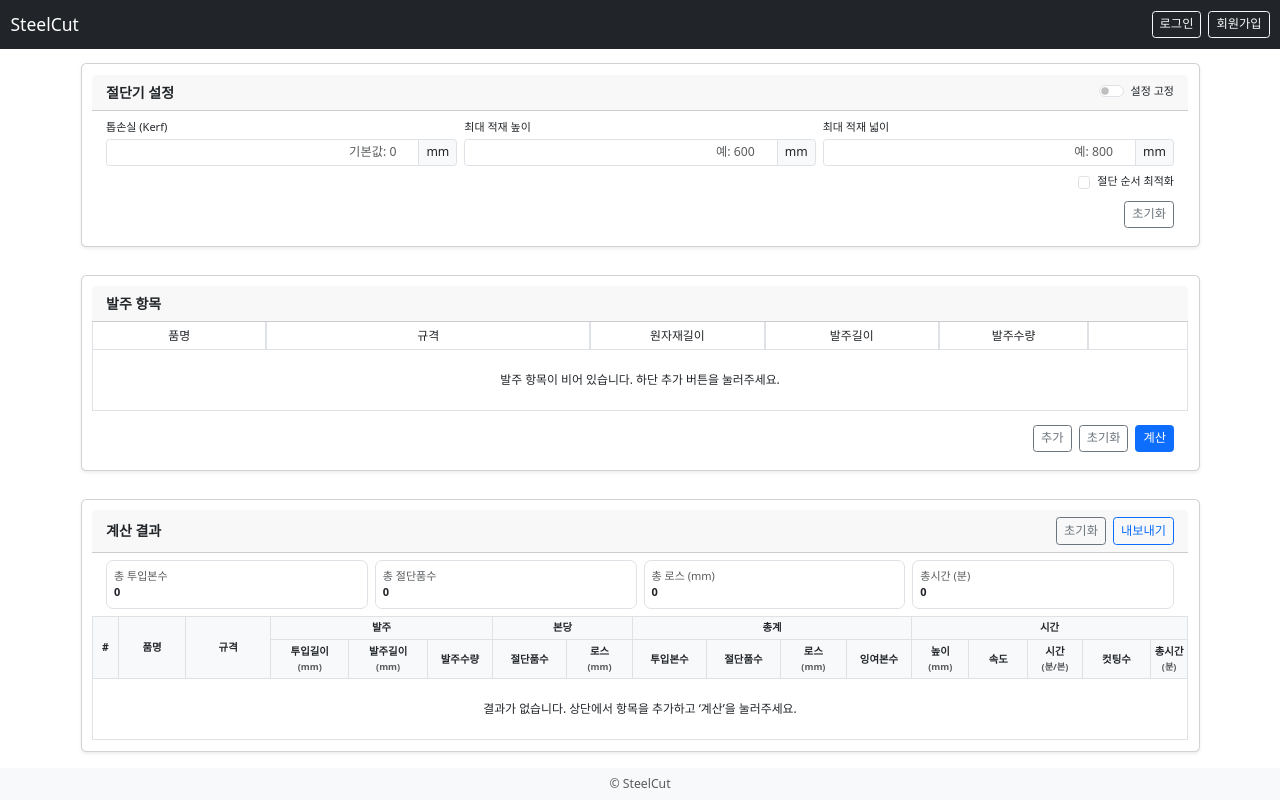
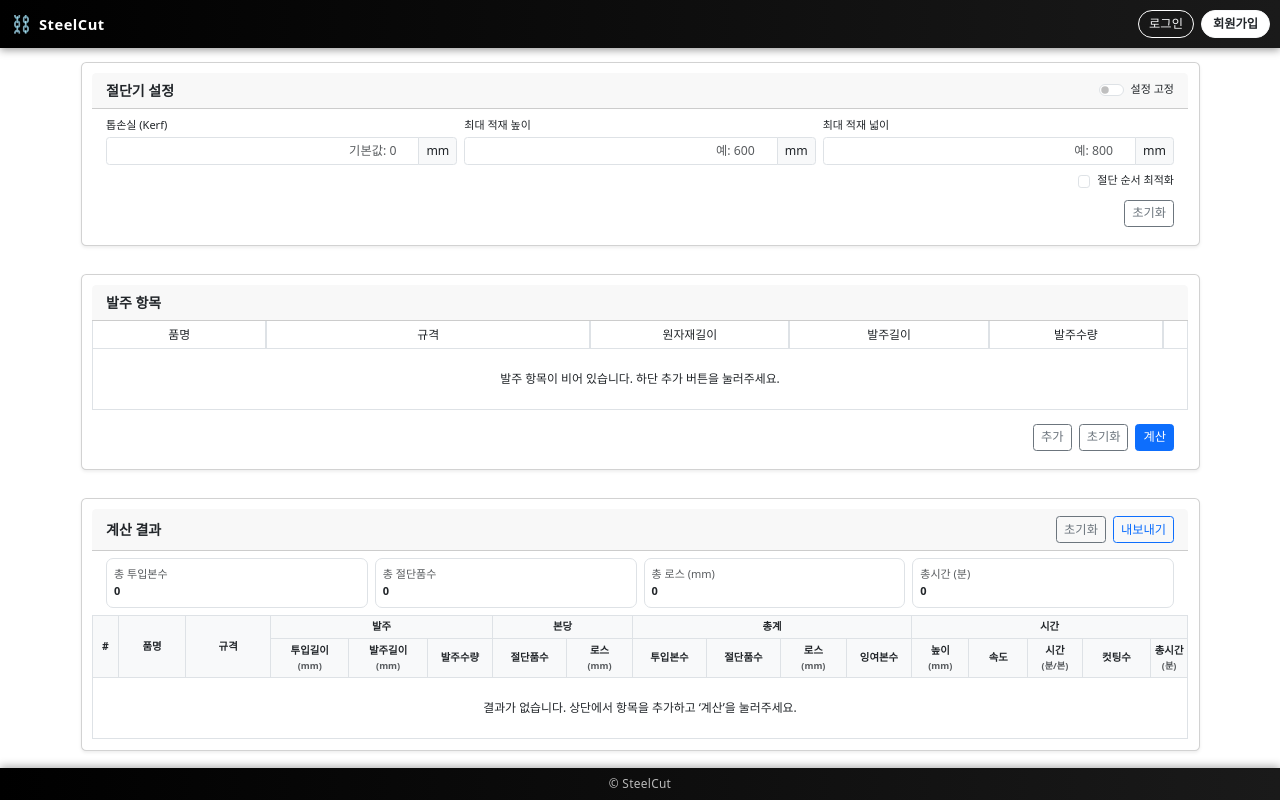
Before and after one commit to FrozenInclude/SteelCut, a plain HTML site: page frontend/index.html in a window 1280 px wide. Drawn offline with nearby package versions, Linux system fonts and the light colour scheme.

Commit message:
style: 헤더·푸터 다크 테마 및 호버 효과 적용

```diff
--- a/frontend/css/style.css
+++ b/frontend/css/style.css
@@ -8,10 +8,14 @@ body {
 }
 
 /* 1) main이 키 커지는 거 막기 (기존 flex:1 덮어쓰기) */
-main { flex: 0 0 auto; }
+main {
+  flex: 0 0 auto;
+}
 
 /* 2) 푸터를 자동으로 아래로 밀기 */
-footer { margin-top: auto; }
+footer {
+  margin-top: auto;
+}
 
 /* 카드 전체 축소 느낌 */
 .card {
@@ -28,7 +32,7 @@ footer { margin-top: auto; }
 /* sticky thead 안정화 */
 .input-table {
   border-collapse: separate; /* <- 유지 */
-  border-spacing: 0;         /* 간격 0으로 */
+  border-spacing: 0; /* 간격 0으로 */
 }
 
 /* 헤더 고정 + 하단선 가짜로 */
@@ -41,7 +45,9 @@ footer { margin-top: auto; }
 .input-table thead::after {
   content: "";
   position: absolute;
-  left: 0; right: 0; bottom: 0;
+  left: 0;
+  right: 0;
+  bottom: 0;
   height: 1px;
   background: #dee2e6; /* 헤더 하단선 */
 }
@@ -49,8 +55,8 @@ footer { margin-top: auto; }
 /* 본문 셀 구분선 복구 */
 .input-table tbody th,
 .input-table tbody td {
-  border-bottom: 1px solid #dee2e6;  /* 행 구분선 */
-  background: #fff;                  /* 겹침 방지 */
+  border-bottom: 1px solid #dee2e6; /* 행 구분선 */
+  background: #fff; /* 겹침 방지 */
 }
 
 /* 테이블 헤더 고정 */
@@ -71,8 +77,78 @@ footer { margin-top: auto; }
 }
 
 /* 결과 테이블 공통 */
-.result-table-wrapper { overflow-x: auto; }
-.result-table { font-size: 0.85rem; }
+.result-table-wrapper {
+  overflow-x: auto;
+}
+.result-table {
+  font-size: 0.85rem;
+}
 
 /* 2단 헤더 스티키(높이값은 환경에 맞게 조정) */
-.result-table thead th { position: sticky; z-index: 2; background-color: #f8f9fa; }
+.result-table thead th {
+  position: sticky;
+  z-index: 2;
+  background-color: #f8f9fa;
+}
+
+/* 헤더 전체 */
+.sc-header .navbar {
+  background: linear-gradient(90deg, #000000, #1a1a1a);
+  box-shadow: 0 2px 8px rgba(0, 0, 0, 0.4);
+}
+
+/* 로고 아이콘 */
+.sc-logo {
+  font-size: 1.2rem;
+  display: inline-block;
+}
+
+/* 브랜드 텍스트 */
+.sc-header .navbar-brand {
+  color: #fff;
+  font-size: 1.05rem;
+  letter-spacing: 0.5px;
+}
+
+/* 네비게이션 버튼 스타일 */
+.sc-header .btn {
+  border-radius: 20px;
+  padding: 0.25rem 0.75rem;
+  transition: all 0.2s ease-in-out;
+}
+
+/* 로그인 버튼: 테두리 흰색 */
+.sc-header .btn-outline-light {
+  border-color: #fff;
+}
+
+/* 회원가입 버튼: 흰색 배경 + 어두운 글씨 */
+.sc-header .btn-light {
+  background-color: #fff;
+  color: #000;
+}
+
+/* 호버 효과 */
+.sc-header .btn-outline-light:hover {
+  background-color: #fff;
+  color: #000;
+}
+.sc-header .btn-light:hover {
+  background-color: #f1f1f1;
+}
+
+/* 푸터 스타일 */
+footer.sc-footer {
+  background: linear-gradient(90deg, #000000, #1a1a1a);
+  color: #bbb;
+  font-size: 0.85rem;
+  letter-spacing: 0.3px;
+  padding: 0.5rem 0;
+  box-shadow: 0 -2px 8px rgba(0, 0, 0, 0.3);
+}
+
+/* 텍스트 hover 시 은은한 밝기 */
+footer.sc-footer:hover {
+  color: #fff;
+  transition: color 0.3s ease-in-out;
+}
--- a/frontend/index.html
+++ b/frontend/index.html
@@ -16,15 +16,44 @@
 
   <body>
     <!-- 네비게이션 바 -->
-    <nav class="navbar navbar-expand-lg navbar-dark bg-dark py-2">
-      <div class="container-fluid">
-        <a class="navbar-brand fs-5" href="#">SteelCut</a>
-        <div class="d-flex">
-          <button class="btn btn-outline-light btn-sm me-2">로그인</button>
-          <button class="btn btn-outline-light btn-sm">회원가입</button>
+    <header class="sc-header sticky-top">
+      <nav class="navbar navbar-expand-lg navbar-dark bg-dark py-2">
+        <div class="container-fluid">
+          <!-- Brand -->
+          <a class="navbar-brand d-flex align-items-center" href="#">
+            <span class="sc-logo me-2">⛓️</span>
+            <span class="fw-bold">SteelCut</span>
+          </a>
+
+          <!-- Toggler -->
+          <button
+            class="navbar-toggler"
+            type="button"
+            data-bs-toggle="collapse"
+            data-bs-target="#scNav"
+            aria-controls="scNav"
+            aria-expanded="false"
+            aria-label="토글"
+          >
+            <span class="navbar-toggler-icon"></span>
+          </button>
+
+          <!-- Right: links + actions -->
+          <div class="collapse navbar-collapse" id="scNav">
+            <ul class="navbar-nav ms-auto align-items-lg-center">
+              <li class="nav-item me-2">
+                <button class="btn btn-outline-light btn-sm">로그인</button>
+              </li>
+              <li class="nav-item">
+                <button class="btn btn-light btn-sm text-dark fw-semibold">
+                  회원가입
+                </button>
+              </li>
+            </ul>
+          </div>
         </div>
-      </div>
-    </nav>
+      </nav>
+    </header>
 
     <!-- 절단기 설정 섹션 -->
     <section class="container my-3">
@@ -131,10 +160,10 @@
               <colgroup>
                 <col style="width: 14%" />
                 <col style="width: 26%" />
+                <col style="width: 16%" />
+                <col style="width: 16%" />
                 <col style="width: 14%" />
-                <col style="width: 14%" />
-                <col style="width: 12%" />
-                <col style="width: 8%" />
+                <col style="width: 2%" />
               </colgroup>
               <thead>
                 <tr>
@@ -300,9 +329,7 @@
     </section>
 
     <!-- 푸터 -->
-    <footer class="bg-light text-center text-muted py-2 small">
-      © SteelCut
-    </footer>
+    <footer class="sc-footer text-center">© SteelCut</footer>
 
     <!-- Scripts -->
     <script src="https://cdn.jsdelivr.net/npm/bootstrap@5.3.0/dist/js/bootstrap.bundle.min.js"></script>
```
Also changed, not shown: frontend/Hbeam.html (+8 -8 lines). Lines whose indentation alone changed are shown as unchanged.
